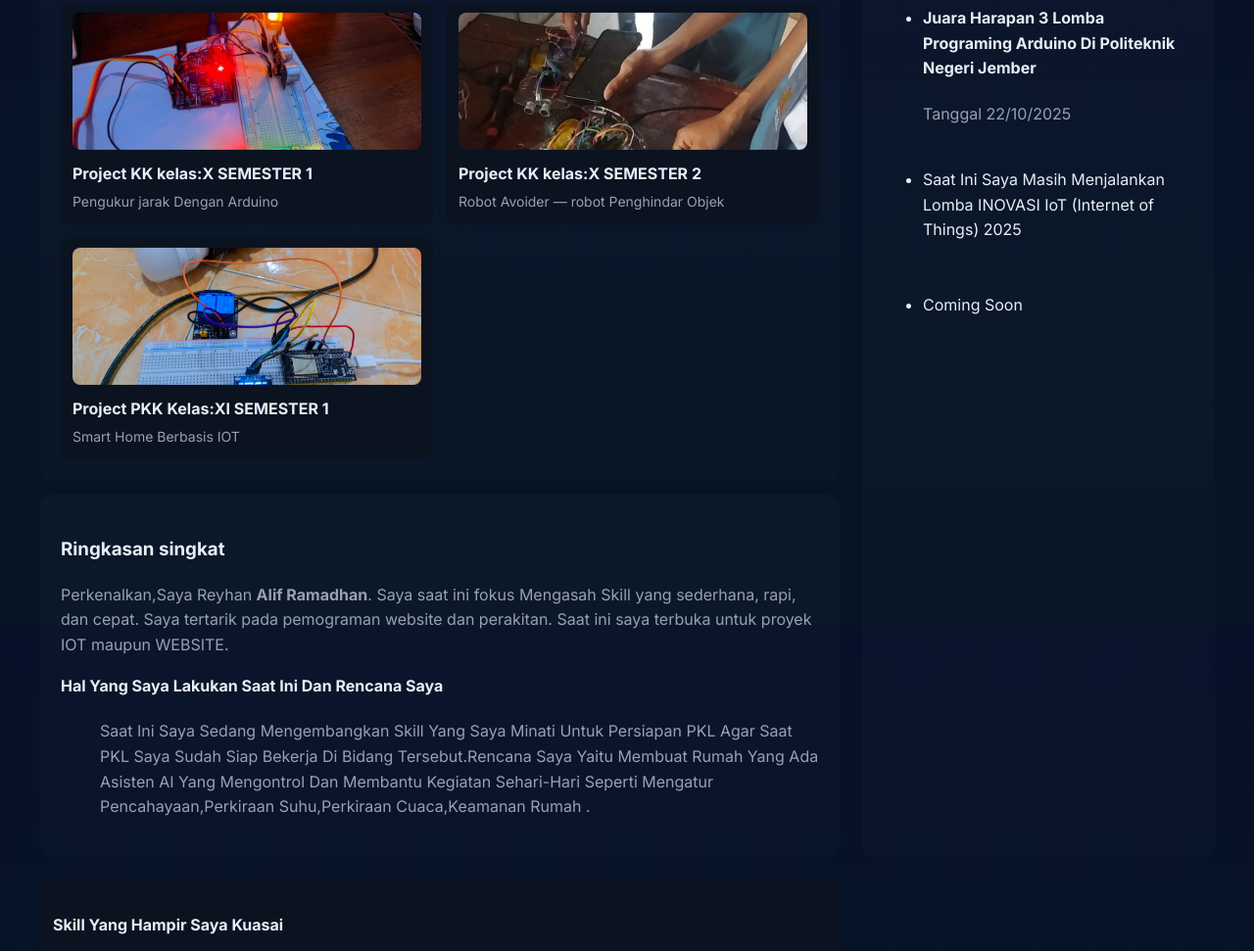
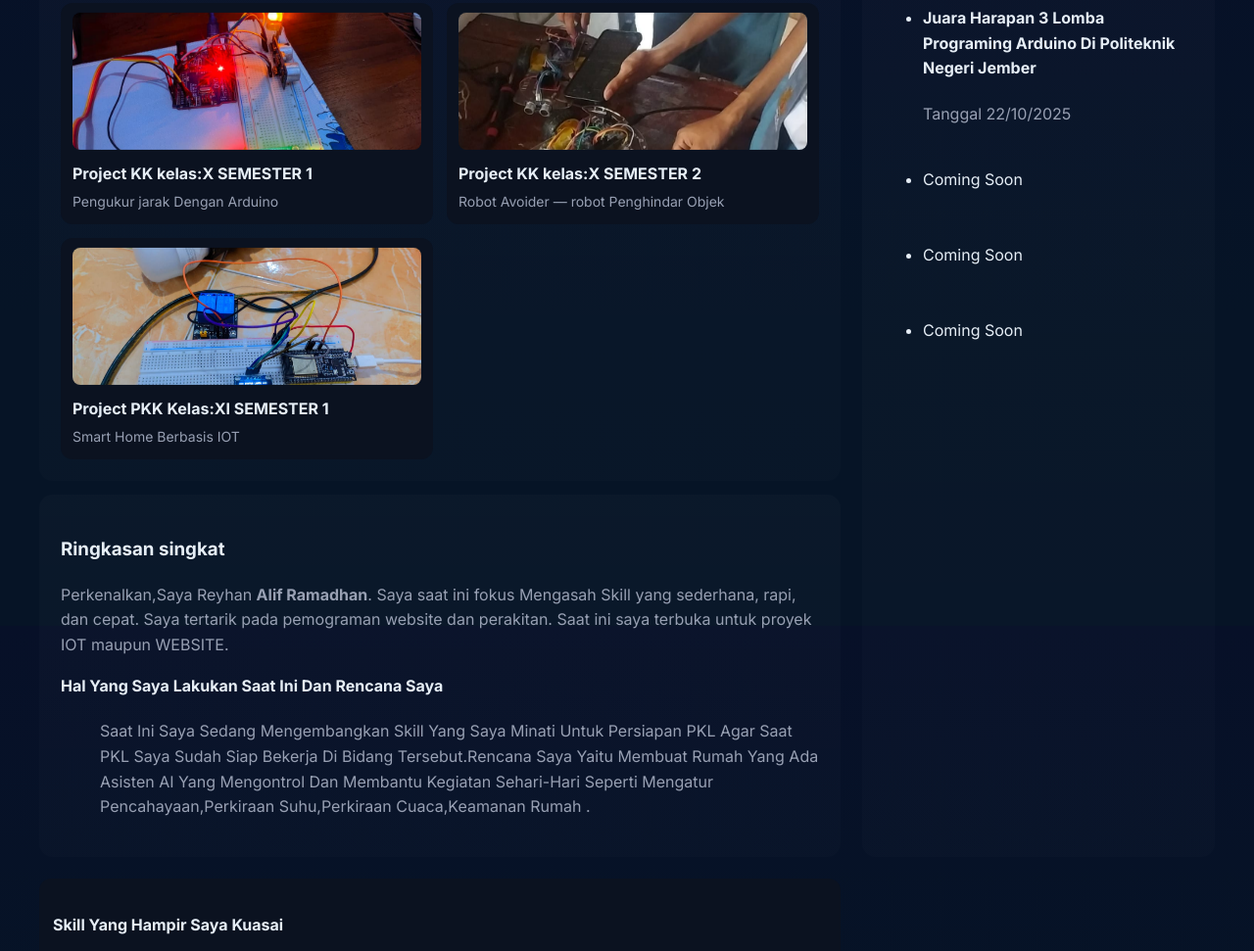
Before and after one commit to Reyhan808/Website-Portfolio, a plain HTML site: page index.html in a window 1280 px wide. Shown: the part 961-1932 px from the top of the page at 98% size. Drawn offline with Linux system fonts and the light colour scheme.

Commit message:
Update index.html

```diff
--- a/index.html
+++ b/index.html
@@ -122,10 +122,13 @@
 
               </li>
               <br>
-              <li> Saat Ini Saya Masih Menjalankan Lomba INOVASI IoT (Internet of Things) 2025 </li>
+              <li>Coming Soon</li>
 <br>
 <br>
               <li> Coming Soon</li>
+              <br>
+              <br>
+              <li>Coming Soon</li>
 
           </div>
         <aside class="sidebar">
```
